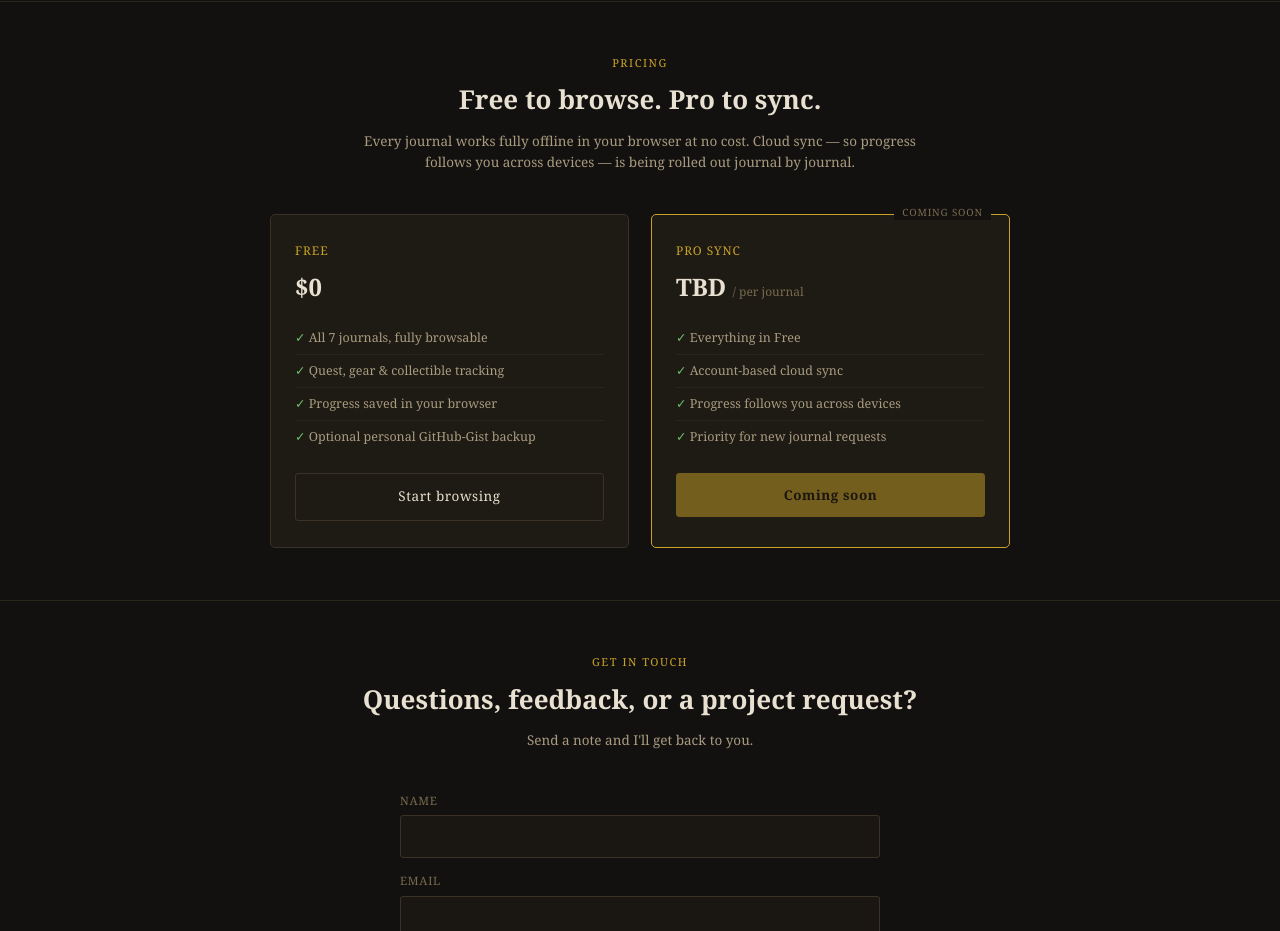
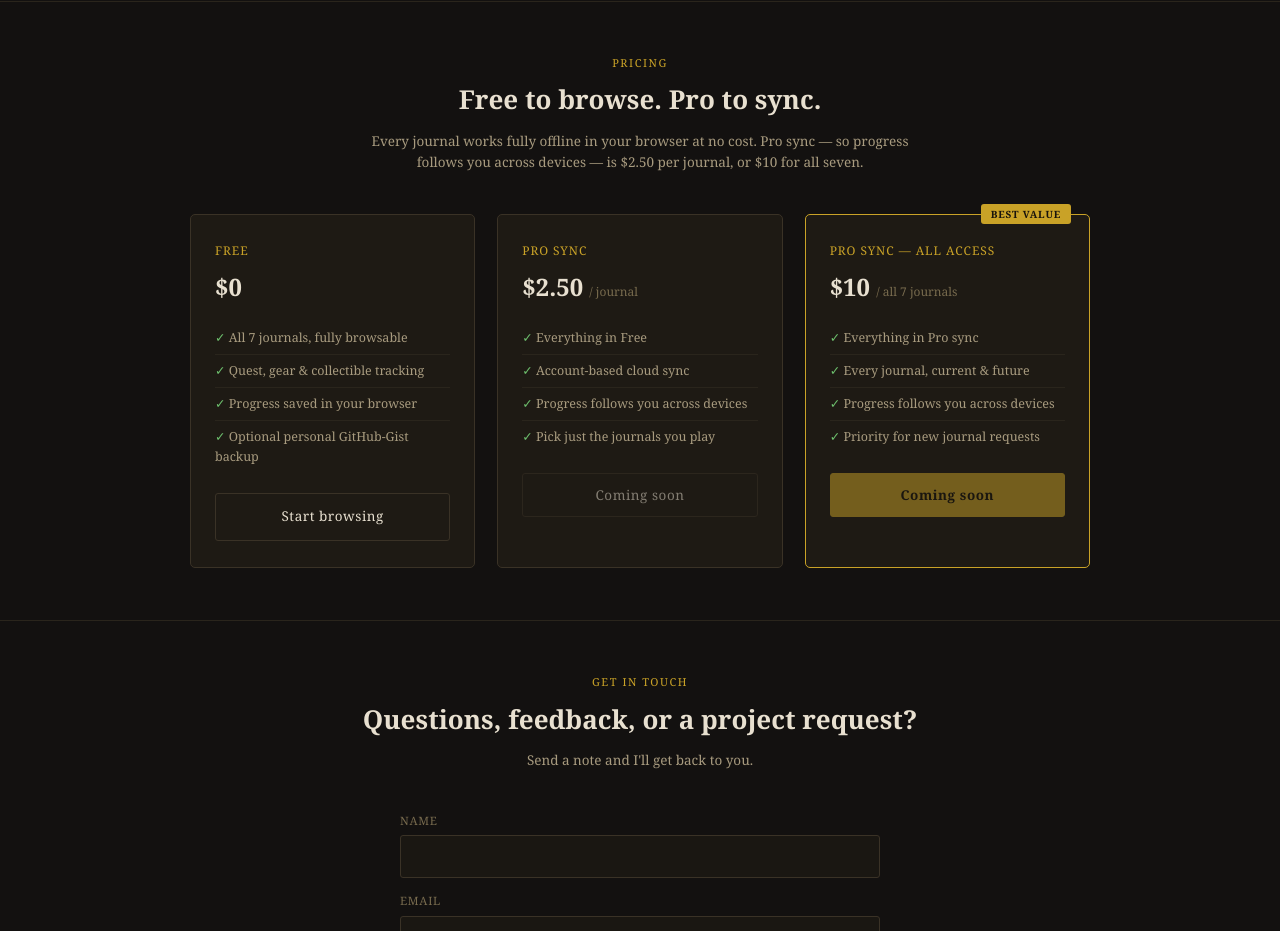
Before and after one commit to stepalter-dev/jaw-digital-apps, a website: page index.html in a window 1280 px wide. Shown: the part 2220-3151 px from the top of the page. Drawn offline with Linux system fonts and the light colour scheme.

Commit message:
Set Pro sync pricing: $2.50/journal, $10 for all 7
Splits the Pro sync tier into two cards: per-journal at $2.50, and an
'all access' bundle at $10 (featured as best value). Both still show
'Coming soon' since sync isn't live yet. Updated the pricing section
subtext to match.

Co-Authored-By: Claude Sonnet 5 <noreply@anthropic.com>
Claude-Session: https://claude.ai/code/session_01W5edeXgUTskraScGFEXydv

```diff
--- a/index.html
+++ b/index.html
@@ -164,7 +164,8 @@
   .status-strip .status-dot { width: 8px; height: 8px; border-radius: 50%; background: var(--dot-color); flex: none; box-shadow: 0 0 0 3px color-mix(in srgb, var(--dot-color) 25%, transparent); }
 
   /* ---------- PRICING (journals tab) ---------- */
-  .pricing-grid { display: grid; grid-template-columns: repeat(auto-fit, minmax(250px, 1fr)); gap: 22px; max-width: 740px; margin: 0 auto; }
+  .pricing-grid { display: grid; grid-template-columns: repeat(auto-fit, minmax(230px, 1fr)); gap: 22px; max-width: 900px; margin: 0 auto; }
+  .price-card .best-value { position: absolute; top: -11px; right: 18px; background: var(--accent); color: #17130c; padding: 2px 10px; font-size: 10px; letter-spacing: 0.08em; text-transform: uppercase; font-weight: bold; border-radius: 3px; }
   .price-card { background: var(--panel); border: 1px solid var(--border); border-radius: 5px; padding: 26px 24px; }
   .price-card.featured { border-color: var(--accent); position: relative; }
   .price-card .plan { font-size: 12px; letter-spacing: 0.08em; text-transform: uppercase; color: var(--accent); margin-bottom: 8px; }
@@ -350,7 +351,7 @@
       <div class="section-head">
         <div class="eyebrow2">Pricing</div>
         <h3>Free to browse. Pro to sync.</h3>
-        <p>Every journal works fully offline in your browser at no cost. Cloud sync — so progress follows you across devices — is being rolled out journal by journal.</p>
+        <p>Every journal works fully offline in your browser at no cost. Pro sync — so progress follows you across devices — is $2.50 per journal, or $10 for all seven.</p>
       </div>
       <div class="pricing-grid">
         <div class="price-card">
@@ -364,13 +365,25 @@
           </ul>
           <a class="btn ghost" href="#journals-grid" style="text-align:center;">Start browsing</a>
         </div>
-        <div class="price-card featured">
+        <div class="price-card">
           <span class="coming-soon-tag">Coming soon</span>
           <div class="plan">Pro sync</div>
-          <div class="price">TBD <small>/ per journal</small></div>
+          <div class="price">$2.50 <small>/ journal</small></div>
           <ul>
             <li>Everything in Free</li>
             <li>Account-based cloud sync</li>
+            <li>Progress follows you across devices</li>
+            <li>Pick just the journals you play</li>
+          </ul>
+          <button class="btn ghost disabled" disabled>Coming soon</button>
+        </div>
+        <div class="price-card featured">
+          <span class="best-value">Best value</span>
+          <div class="plan">Pro sync — all access</div>
+          <div class="price">$10 <small>/ all 7 journals</small></div>
+          <ul>
+            <li>Everything in Pro sync</li>
+            <li>Every journal, current &amp; future</li>
             <li>Progress follows you across devices</li>
             <li>Priority for new journal requests</li>
           </ul>
```
